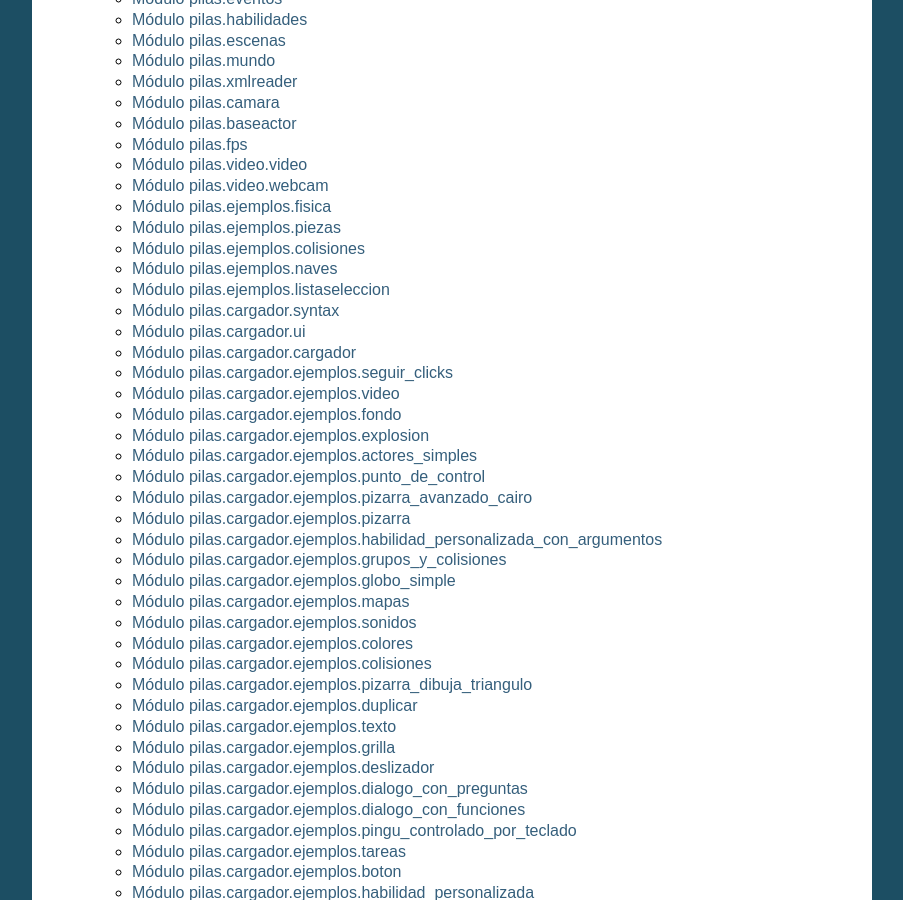
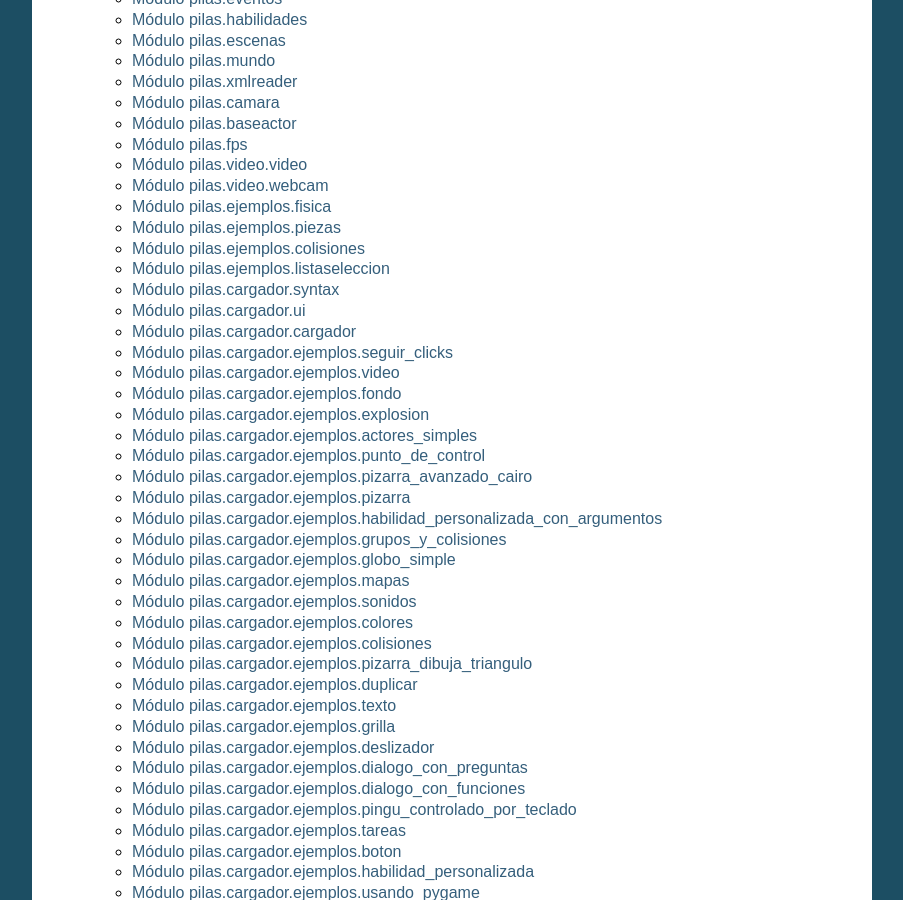
Before and after one commit to hugoruscitti/pilas-docs, a Sphinx documentation site: the page built from source/index.rst, in a window 1280 px wide and 900 px high, scrolled down 3079 px. Shown: the whole window, without its empty margins (198-1101 px from the left). Built offline with Sphinx 7.4.7, drawn with Linux system fonts in a browser that asks for light colours; the version number could not be read and is left out.

Commit message:
actualizando los archivos binarios de la documentacion

```diff
--- a/source/pilas.rst
+++ b/source/pilas.rst
@@ -245,13 +245,6 @@ Módulo pilas.ejemplos.colisiones
 --------------------------------
 
 .. automodule:: pilas.ejemplos.colisiones
-    :members:
-
-
-Módulo pilas.ejemplos.naves
----------------------------
-
-.. automodule:: pilas.ejemplos.naves
     :members:
 
 
```
